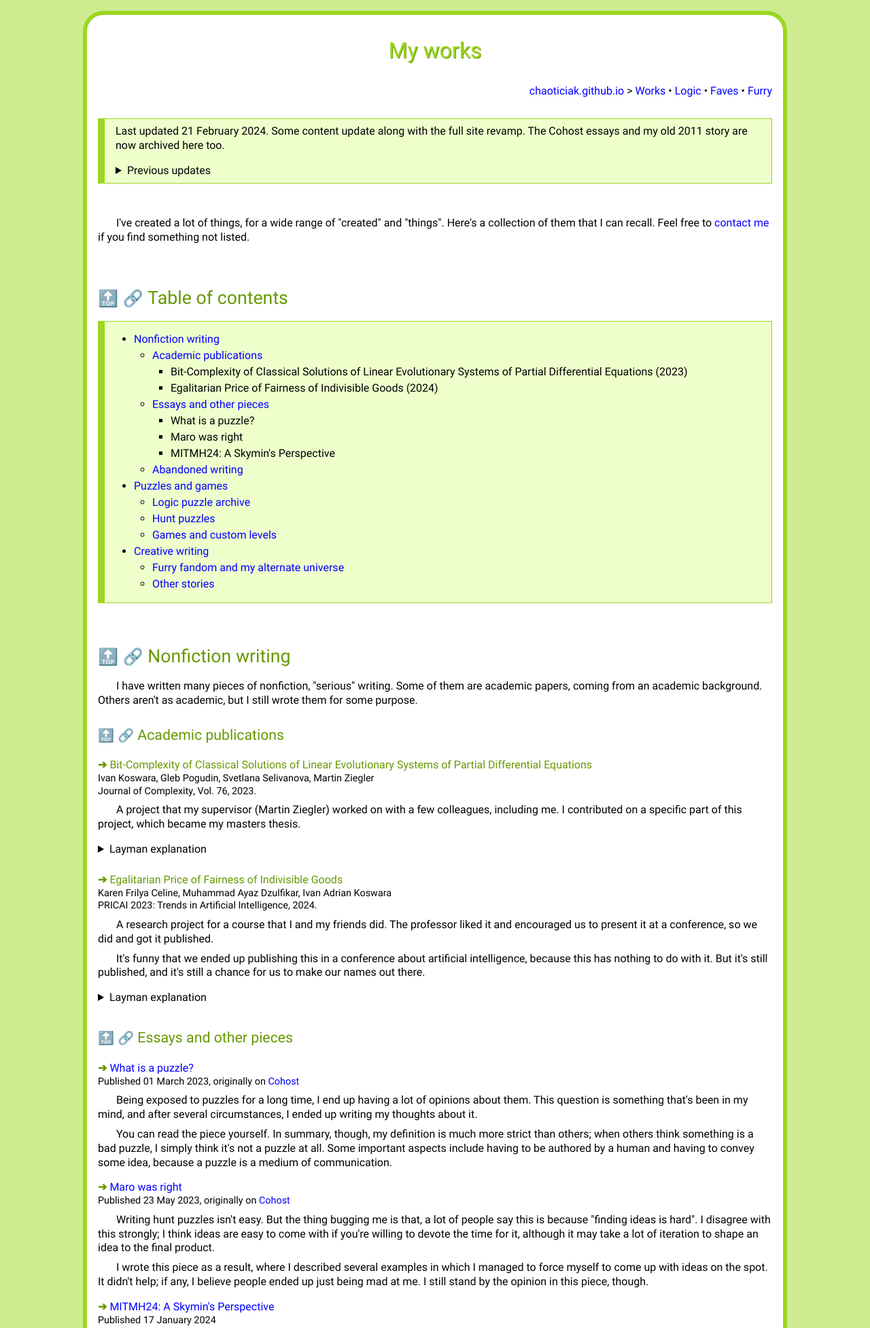
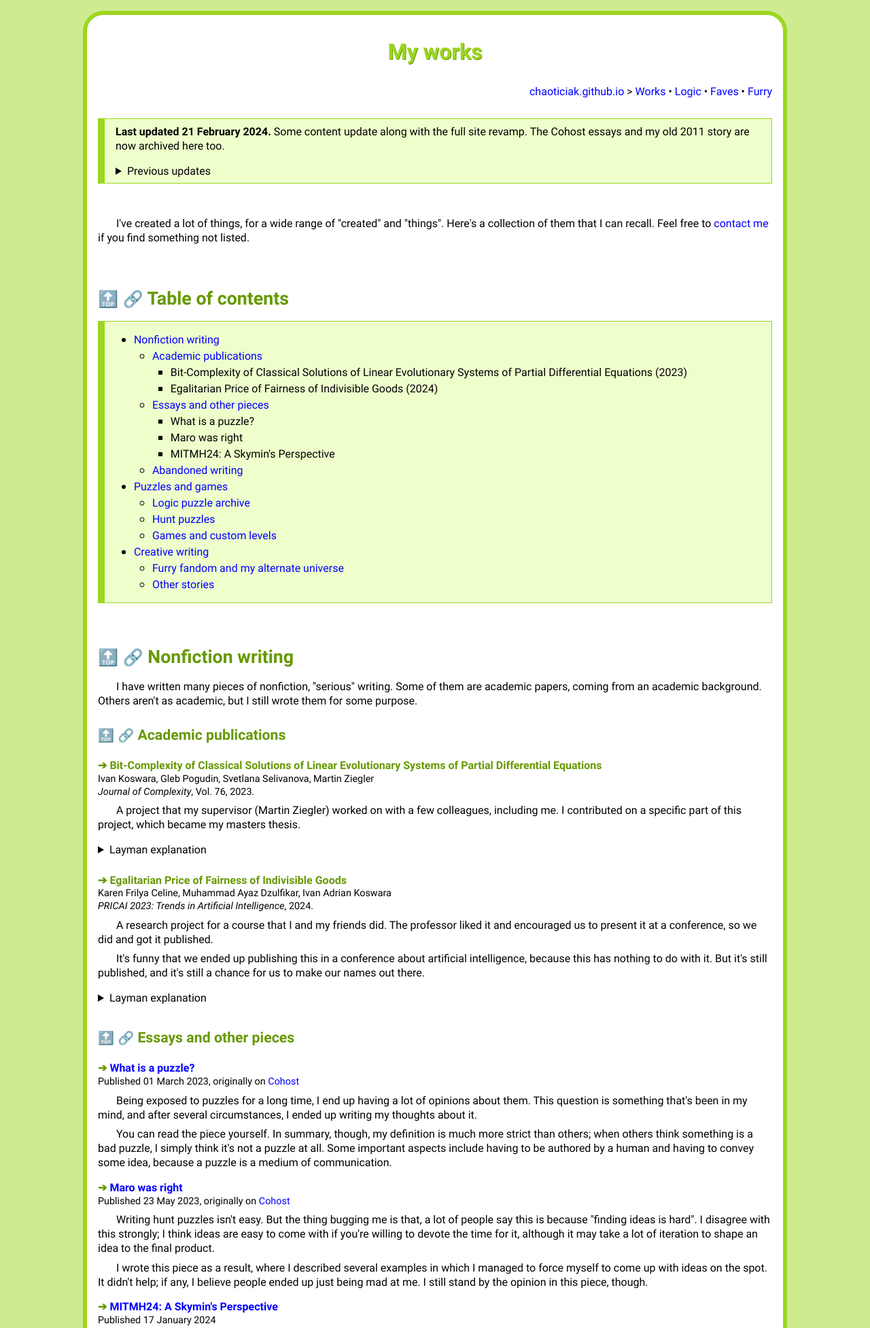
Before and after one commit to chaoticiak/chaoticiak.github.io, a PHP site: page /works.html in a window 1280 px wide. Shown: the top 1953 px of the page at 68% size. Run offline with PHP 8.4, Linux system fonts and the light colour scheme.

Commit message:
got rid of local fonts
i think i misunderstood how local fonts work, so for now they are gone

```diff
--- a/fonts/fonts.css
+++ b/fonts/fonts.css
@@ -1,95 +1,83 @@
 @font-face {
     font-family: "Roboto";
-    src: local("Roboto"),
-         url("roboto-thin-webfont.woff2") format("woff2"),
+    src: url("roboto-thin-webfont.woff2") format("woff2"),
          url("roboto-thin-webfont.woff") format("woff");
     font-weight: 100;
     font-style: normal;
 }
 @font-face {
     font-family: "Roboto";
-    src: local("Roboto"),
-         url("roboto-thinitalic-webfont.woff2") format("woff2"),
+    src: url("roboto-thinitalic-webfont.woff2") format("woff2"),
          url("roboto-thinitalic-webfont.woff") format("woff");
     font-weight: 100;
     font-style: italic;
 }
 @font-face {
     font-family: "Roboto";
-    src: local("Roboto"),
-         url("roboto-light-webfont.woff2") format("woff2"),
+    src: url("roboto-light-webfont.woff2") format("woff2"),
          url("roboto-light-webfont.woff") format("woff");
     font-weight: 300;
     font-style: normal;
 }
 @font-face {
     font-family: "Roboto";
-    src: local("Roboto"),
-         url("roboto-lightitalic-webfont.woff2") format("woff2"),
+    src: url("roboto-lightitalic-webfont.woff2") format("woff2"),
          url("roboto-lightitalic-webfont.woff") format("woff");
     font-weight: 300;
     font-style: italic;
 }
 @font-face {
     font-family: "Roboto";
-    src: local("Roboto"),
-         url("roboto-regular-webfont.woff2") format("woff2"),
+    src: url("roboto-regular-webfont.woff2") format("woff2"),
          url("roboto-regular-webfont.woff") format("woff");
     font-weight: 400;
     font-style: normal;
 }
 @font-face {
     font-family: "Roboto";
-    src: local("Roboto"),
-         url("roboto-italic-webfont.woff2") format("woff2"),
+    src: url("roboto-italic-webfont.woff2") format("woff2"),
          url("roboto-italic-webfont.woff") format("woff");
     font-weight: 400;
     font-style: italic;
 }
 @font-face {
     font-family: "Roboto";
-    src: local("Roboto"),
-         url("roboto-medium-webfont.woff2") format("woff2"),
+    src: url("roboto-medium-webfont.woff2") format("woff2"),
          url("roboto-medium-webfont.woff") format("woff");
     font-weight: 500;
     font-style: normal;
 }
 @font-face {
     font-family: "Roboto";
-    src: local("Roboto"),
-         url("roboto-mediumitalic-webfont.woff2") format("woff2"),
+    src: url("roboto-mediumitalic-webfont.woff2") format("woff2"),
          url("roboto-mediumitalic-webfont.woff") format("woff");
     font-weight: 500;
     font-style: italic;
 }
 @font-face {
     font-family: "Roboto";
-    src: local("Roboto"),
-         url("roboto-bold-webfont.woff2") format("woff2"),
+    src: url("roboto-bold-webfont.woff2") format("woff2"),
          url("roboto-bold-webfont.woff") format("woff");
     font-weight: 700;
     font-style: normal;
 }
 @font-face {
     font-family: "Roboto";
-    src: local("Roboto"),
-         url("roboto-bolditalic-webfont.woff2") format("woff2"),
+    src: url("roboto-bolditalic-webfont.woff2") format("woff2"),
          url("roboto-bolditalic-webfont.woff") format("woff");
     font-weight: 700;
     font-style: italic;
 }
 @font-face {
     font-family: "Roboto";
-    src: local("Roboto"),
-         url("roboto-black-webfont.woff2") format("woff2"),
+    src: url("roboto-black-webfont.woff2") format("woff2"),
          url("roboto-black-webfont.woff") format("woff");
     font-weight: 900;
     font-style: normal;
 }
 @font-face {
     font-family: "Roboto";
-    src: local("Roboto"),
-         url("roboto-blackitalic-webfont.woff2") format("woff2"),
+    src: url("roboto-blackitalic-webfont.woff2") format("woff2"),
          url("roboto-blackitalic-webfont.woff") format("woff");
     font-weight: 900;
     font-style: italic;
@@ -97,15 +85,13 @@
 
 @font-face {
     font-family: "Roboto Mono";
-    src: local("Roboto Mono"),
-         url("robotomono-variablefont_wght-webfont.woff2") format("woff2"),
+    src: url("robotomono-variablefont_wght-webfont.woff2") format("woff2"),
          url("robotomono-variablefont_wght-webfont.woff") format("woff");
     font-style: normal;
 }
 @font-face {
     font-family: "Roboto Mono";
-    src: local("Roboto Mono"),
-         url("robotomono-italic-variablefont_wght-webfont.woff2") format("woff2"),
+    src: url("robotomono-italic-variablefont_wght-webfont.woff2") format("woff2"),
          url("robotomono-italic-variablefont_wght-webfont.woff") format("woff");
     font-style: italic;
 }
```
